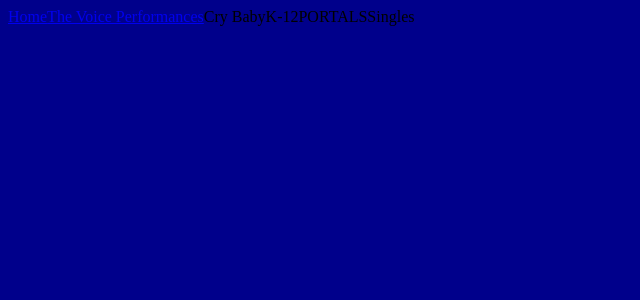
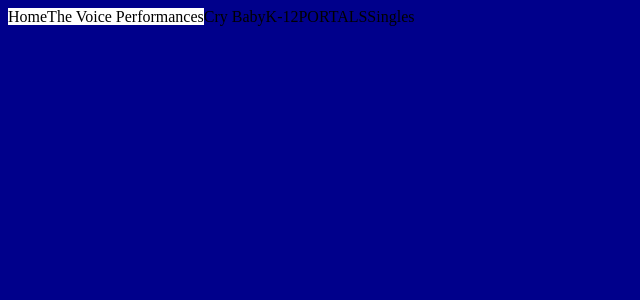
Before and after one commit to NKozak2006/NKozak2006.github.io, a PHP site: page /melanie_martinez/homepage.html in a window 1280 px wide. Shown: the top 300 px of the page, without its empty margins (0-640 px from the left). Run offline with PHP 8.4, Linux system fonts and the light colour scheme.

Commit message:
Update homestyle.css

```diff
--- a/melanie_martinez/stylesheets/homestyle.css
+++ b/melanie_martinez/stylesheets/homestyle.css
@@ -14,3 +14,10 @@ body {
     display: inline;
     float: left;
 }
+
+#nav li a {
+    text-decoration: none;
+    color: black;
+    padding: 15 5 15 5;
+    background: white;
+}
```
